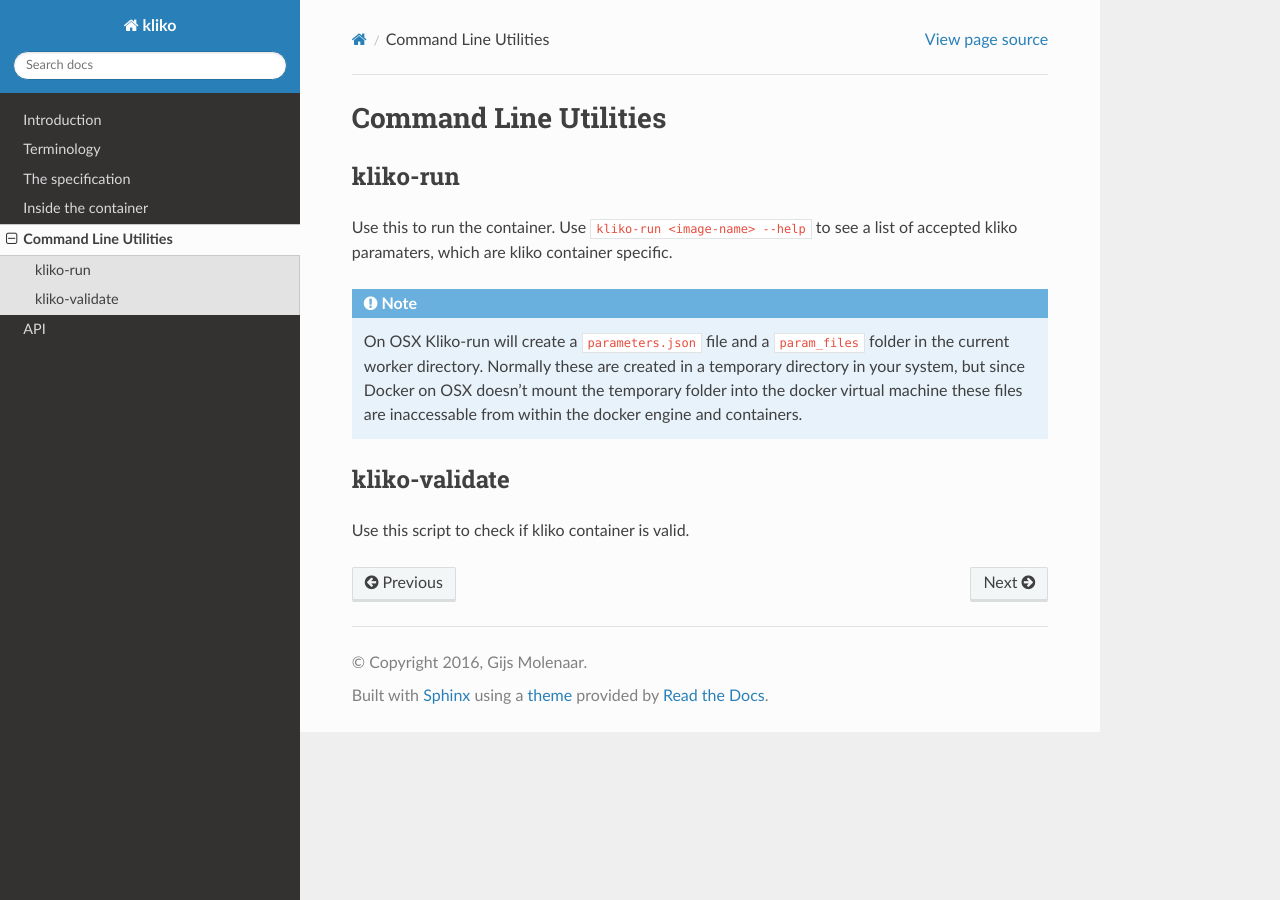
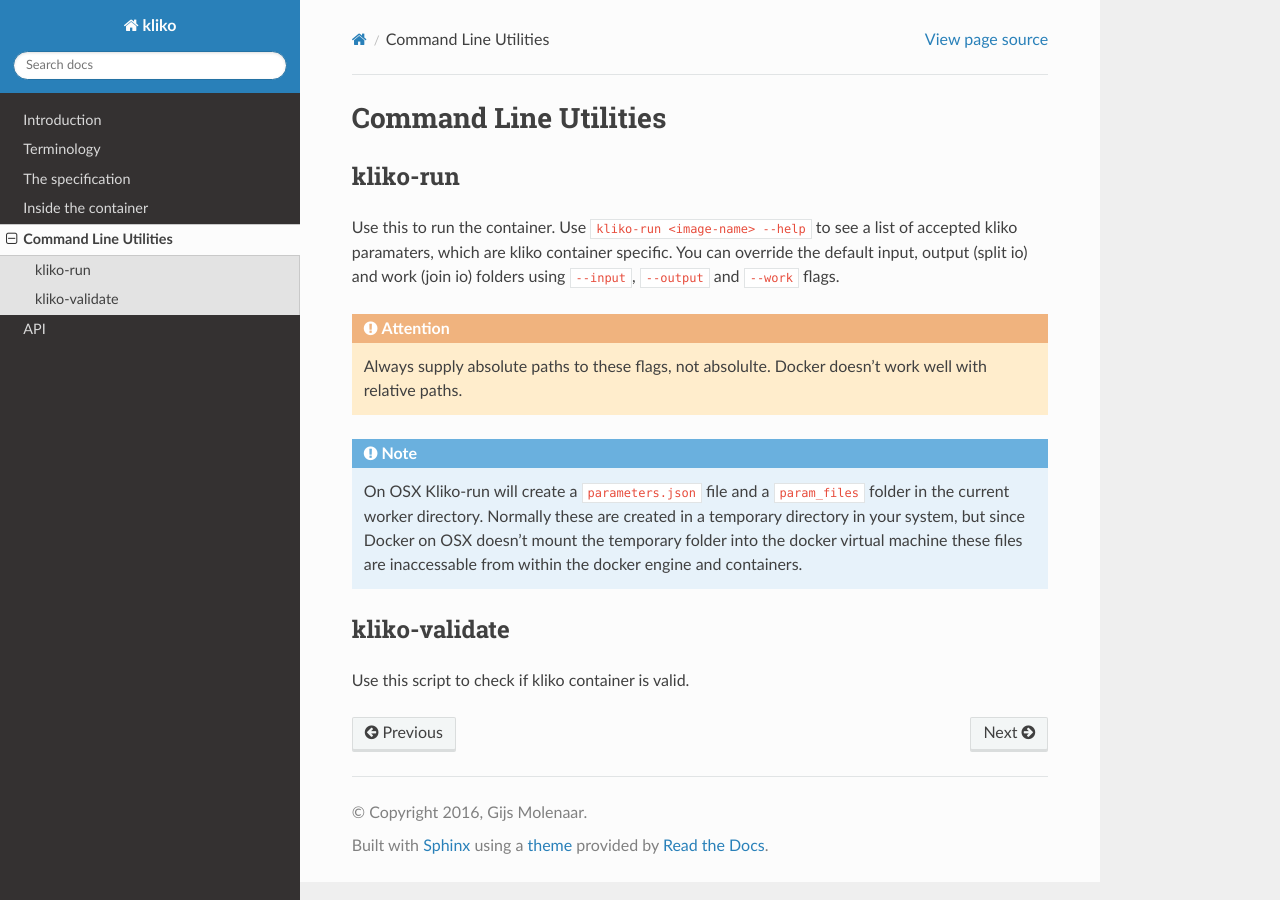
Before and after one commit to gijzelaerr/kliko, a Sphinx documentation site: the page built from doc/cli.rst, in a window 1280 px wide. Built offline with Sphinx 7.4.7 and the Read the Docs theme 2.0.0, drawn with Linux system fonts in a browser that asks for light colours.

Commit message:
fix joined support

```diff
--- a/doc/cli.rst
+++ b/doc/cli.rst
@@ -6,7 +6,12 @@ kliko-run
 ---------
 
 Use this to run the container. Use ``kliko-run <image-name> --help`` to see a list of accepted kliko paramaters, which
-are kliko container specific.
+are kliko container specific. You can override the default input, output (split io) and work (join io) folders using
+``--input``, ``--output`` and ``--work`` flags.
+
+.. attention::
+
+    Always supply absolute paths to these flags, not absolulte. Docker doesn't work well with relative paths.
 
 .. note::
 
```
Also changed, not shown: 1 other file.
